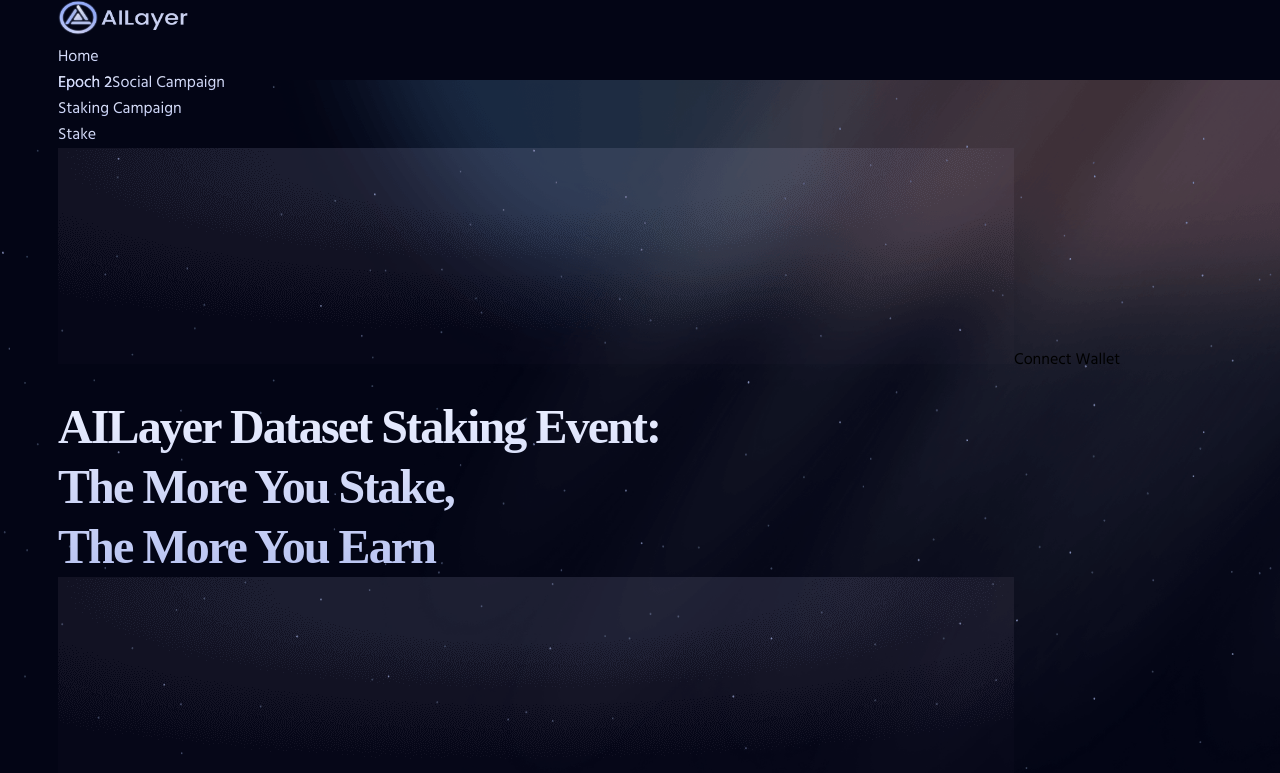
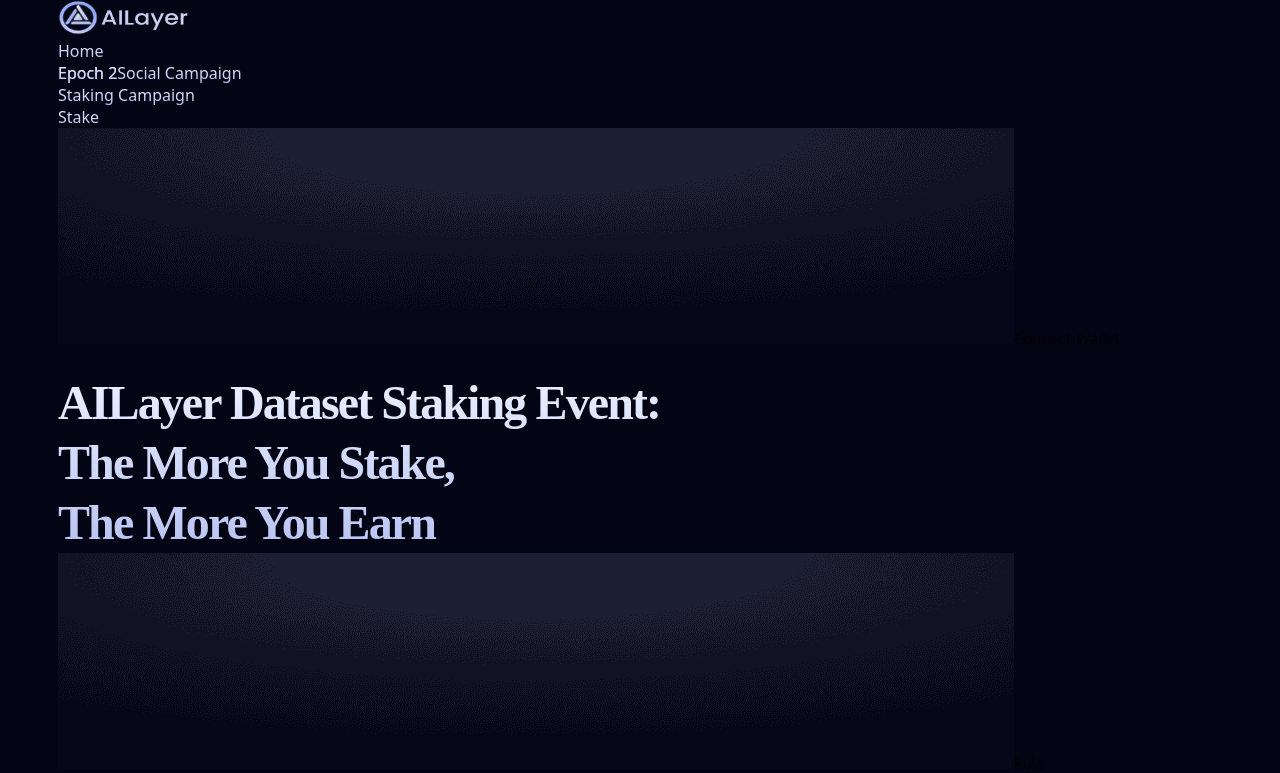
Before and after one commit to top-rated-code-cooker/ailayer, a React (Vite) app: page / in a window 1280 px wide. Shown: the top 773 px of the page. Built offline with nearby package versions, Linux system fonts and the light colour scheme.

Commit message:
fix background image

```diff
--- a/src/App.css
+++ b/src/App.css
@@ -14,6 +14,7 @@
   --white: #fff;
   --white-a55: hsla(0, 0%, 100%, 0.55);
   --blue-5: #3a83f0;
+
   --rate-icon-gradient: linear-gradient(
     90deg,
     hsla(0, 0%, 100%, 0.1),
@@ -53,16 +54,13 @@
     Apple Color Emoji,
     Segoe UI Emoji,
     Segoe UI Symbol;*/
-    font-family: Hind, Helvetica,Arial,sans-serif;
     min-height: 100vh;
     --tw-bg-opacity: 1;
     background-color: rgb(3 5 21 / var(--tw-bg-opacity));
     --tw-text-opacity: 1;
     color: rgb(255 255 255 / var(--tw-text-opacity));
-    background-image: url(/home-bg2.png);
-    background-size: cover;
-    background-repeat: no-repeat;
-    background-position-y: 80px;
+
+
     color: #ecf0ff;
     ::-webkit-scrollbar {
       width: 5px;
--- a/src/App.tsx
+++ b/src/App.tsx
@@ -74,6 +74,7 @@
 
 	return (
 		<div className="overflow-y-scroll max-h-[100vh]">
+			<div className="bg-set">
 				<Navbar
 					isConnected = {walletInfo.isConnected}
 					accountAddress = {walletInfo.address}
@@ -114,6 +115,7 @@
 					))}
 				</div>
 			</div>
+		</div>
 	);
 }
 
--- a/src/index.css
+++ b/src/index.css
@@ -201,3 +201,9 @@
 .text-primary{
   color: rgb(161 174 229/var(--tw-text-opacity))
 }
+.bg-set{
+  background-image: url(/home-bg2.png);
+  background-size: cover;
+  background-position-y: 40px;
+  background-attachment: scroll;
+}
```
Lines whose indentation alone changed are shown as unchanged.
